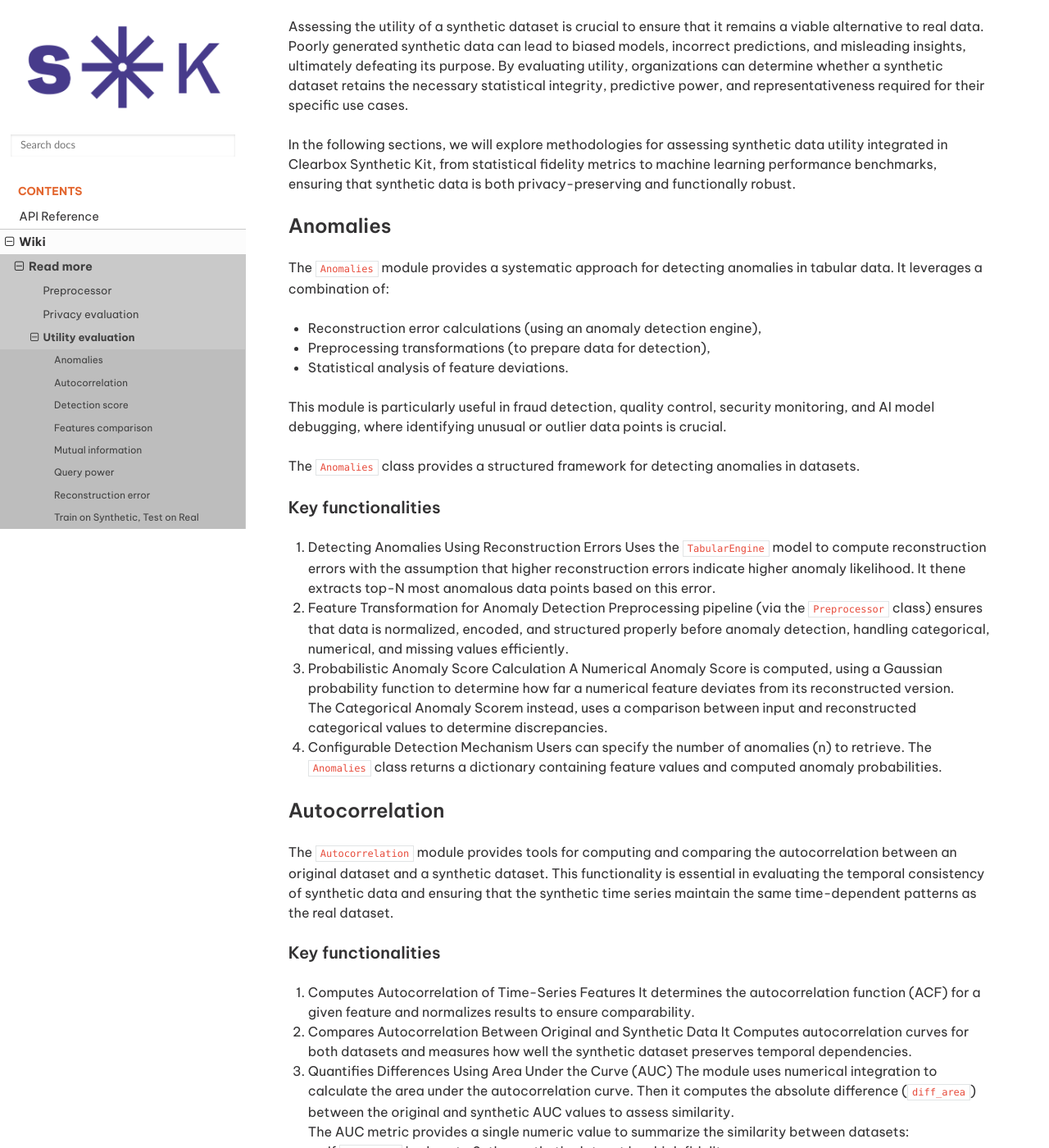
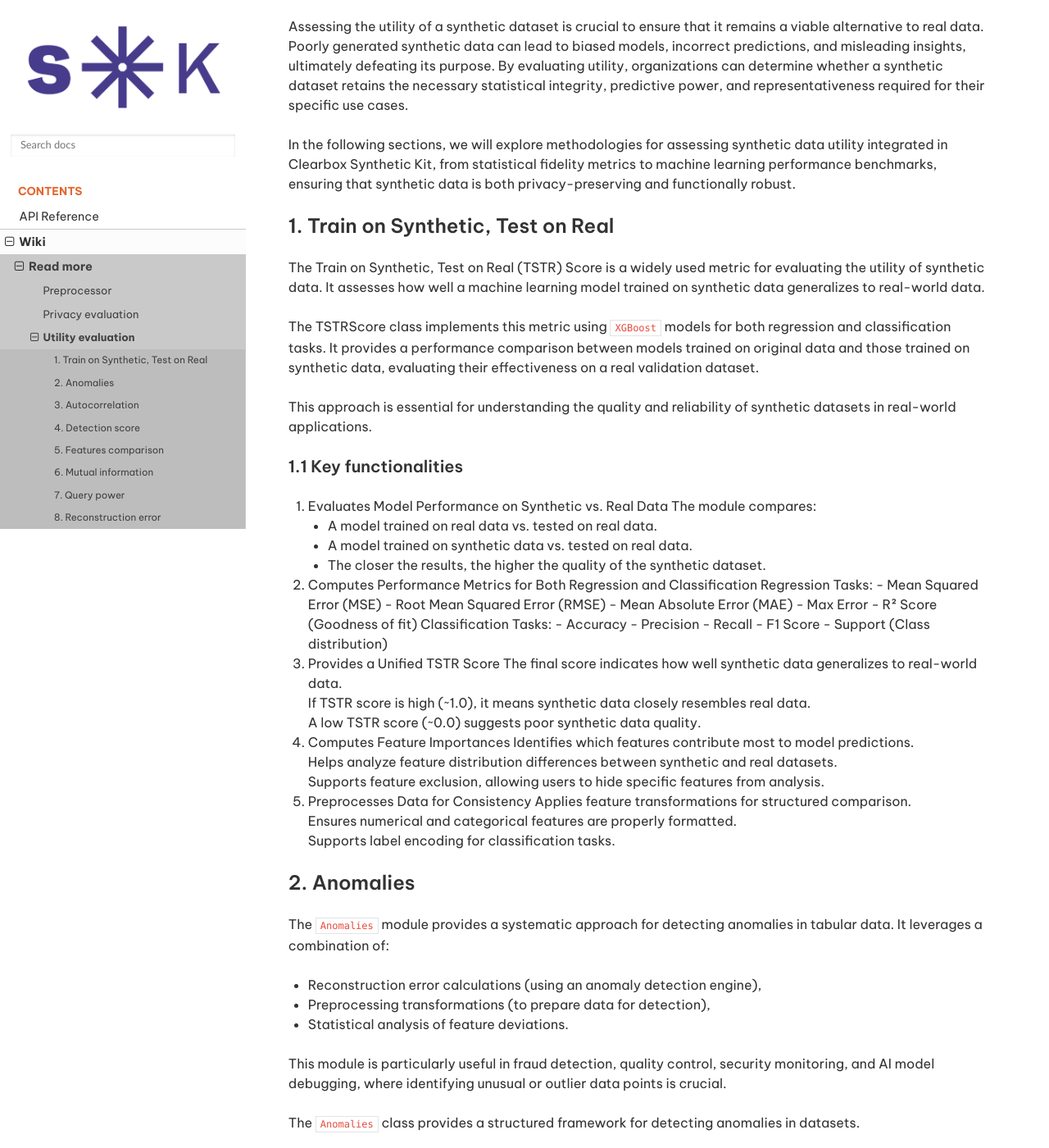
Before and after one commit to Clearbox-AI/clearbox-synthetic-kit, a Sphinx documentation site: the page built from docs/source/wiki/utility.rst, in a window 1280 px wide and 1400 px high, scrolled down 211 px. Shown: the whole window at 82% size. Built offline with Sphinx 7.4.7 and the Read the Docs theme 3.1.0, drawn with Linux system fonts in a browser that asks for light colours; pages that are not in the unit, such as notebooks, are missing from menus; some of the changed text lies outside the part shown.

Commit message:
minor fix

```diff
--- a/docs/source/wiki/wiki_md/utility.md
+++ b/docs/source/wiki/wiki_md/utility.md
@@ -5,7 +5,50 @@ Assessing the utility of a synthetic dataset is crucial to ensure that it remain
 
 In the following sections, we will explore methodologies for assessing synthetic data utility integrated in Clearbox Synthetic Kit, from statistical fidelity metrics to machine learning performance benchmarks, ensuring that synthetic data is both privacy-preserving and functionally robust.
 
-## Anomalies
+## 1. Train on Synthetic, Test on Real
+The Train on Synthetic, Test on Real (TSTR) Score is a widely used metric for evaluating the utility of synthetic data. It assesses how well a machine learning model trained on synthetic data generalizes to real-world data.
+
+The TSTRScore class implements this metric using ``XGBoost`` models for both regression and classification tasks. It provides a performance comparison between models trained on original data and those trained on synthetic data, evaluating their effectiveness on a real validation dataset.
+
+This approach is essential for understanding the quality and reliability of synthetic datasets in real-world applications.
+
+#### 1.1 Key functionalities
+1. Evaluates Model Performance on Synthetic vs. Real Data
+    The module compares:
+    - A model trained on real data vs. tested on real data.
+    - A model trained on synthetic data vs. tested on real data.
+    - The closer the results, the higher the quality of the synthetic dataset.
+
+2. Computes Performance Metrics for Both Regression and Classification
+    Regression Tasks:
+        - Mean Squared Error (MSE)
+        - Root Mean Squared Error (RMSE)
+        - Mean Absolute Error (MAE)
+        - Max Error
+        - R² Score (Goodness of fit)
+    Classification Tasks:
+        - Accuracy
+        - Precision
+        - Recall
+        - F1 Score
+        - Support (Class distribution)
+
+3. Provides a Unified TSTR Score
+    The final score indicates how well synthetic data generalizes to real-world data.\
+    If TSTR score is high (~1.0), it means synthetic data closely resembles real data.\
+    A low TSTR score (~0.0) suggests poor synthetic data quality.
+
+4. Computes Feature Importances
+    Identifies which features contribute most to model predictions.\
+    Helps analyze feature distribution differences between synthetic and real datasets.\
+    Supports feature exclusion, allowing users to hide specific features from analysis.
+
+5. Preprocesses Data for Consistency
+    Applies feature transformations for structured comparison.\
+    Ensures numerical and categorical features are properly formatted.\
+    Supports label encoding for classification tasks.
+
+## 2. Anomalies
 
 The `Anomalies` module provides a systematic approach for detecting anomalies in tabular data. It leverages a combination of:
 
@@ -17,7 +60,7 @@ This module is particularly useful in fraud detection, quality control, security
 
 The `Anomalies` class provides a structured framework for detecting anomalies in datasets.
 
-#### Key functionalities
+#### 2.1 Key functionalities
 1. Detecting Anomalies Using Reconstruction Errors
     Uses the `TabularEngine` model to compute reconstruction errors with the assumption that higher reconstruction errors indicate higher anomaly likelihood. It thene extracts top-N most anomalous data points based on this error.
 2. Feature Transformation for Anomaly Detection
@@ -28,11 +71,11 @@ The `Anomalies` class provides a structured framework for detecting anomalies in
 4. Configurable Detection Mechanism
     Users can specify the number of anomalies (n) to retrieve. The `Anomalies` class returns a dictionary containing feature values and computed anomaly probabilities.
 
-## Autocorrelation
+## 3. Autocorrelation
 
 The `Autocorrelation` module provides tools for computing and comparing the autocorrelation between an original dataset and a synthetic dataset. This functionality is essential in evaluating the temporal consistency of synthetic data and ensuring that the synthetic time series maintain the same time-dependent patterns as the real dataset.
 
-#### Key functionalities
+#### 3.1 Key functionalities
 1. Computes Autocorrelation of Time-Series Features
     It determines the autocorrelation function (ACF) for a given feature and normalizes results to ensure comparability.
 2. Compares Autocorrelation Between Original and Synthetic Data
@@ -45,12 +88,12 @@ The `Autocorrelation` module provides tools for computing and comparing the auto
 4. Handles Sequence-Based Grouping
     It supports grouped time-series analysis for multivariate time series, where data is divided based on an identifier (``id``), ensuring correct indexing and alignment before computing autocorrelation.
 
-## Detection score
+## 4. Detection score
 The `DetectionScore` module provides a powerful method to evaluate the quality of synthetic datasets by training a machine learning model to distinguish between real and synthetic data. The main idea is:
 - If a classifier can easily separate synthetic data from real data, the synthetic dataset likely contains artifacts, biases, or unrealistic patterns.
 - If the classifier struggles to differentiate between real and synthetic data (i.e., detection score is low), it suggests that the synthetic data is high quality and closely resembles the original dataset.
 
-#### Key functionalities
+#### 4.1 Key functionalities
 1. Evaluates the Realism of Synthetic Data
     The DetectionScore module plays a crucial role in evaluating the realism of synthetic datasets. It employs a binary classification approach to assess how easily a model can differentiate between real and synthetic data. If the classifier achieves high accuracy, it indicates that the synthetic dataset is easily distinguishable from real data, suggesting low quality. Conversely, if the accuracy is low, it implies that the synthetic dataset is indistinguishable from real data, which is a desirable outcome indicating high fidelity to the original data.
 2. Computes Performance Metrics
@@ -62,12 +105,12 @@ The `DetectionScore` module provides a powerful method to evaluate the quality o
 5. Configurable Feature Exclusion
     To offer further flexibility, the module allows users to exclude specific features from the detection test. This capability is particularly useful when focusing on key attributes while avoiding bias from known sensitive fields that may otherwise disproportionately influence the classification process.
 
-## Features comparison
+## 5. Features comparison
 The `FeaturesComparison` module provides a structured approach to analyzing and comparing the statistical properties of features in an original dataset and a synthetic dataset. By evaluating differences in numerical, categorical, and datetime features, this module helps assess the accuracy and reliability of synthetic data generation methods.
 
 This functionality is particularly useful in data quality assessment, machine learning model validation, and privacy-preserving synthetic data evaluation.
 
-#### Key functionalities
+#### 5.1 Key functionalities
 1. Statistical Comparison of Synthetic and Original Features
     The module enables a detailed statistical comparison of features between the real dataset and the synthetic dataset. By examining descriptive statistics, it provides insights into how well the synthetic dataset replicates the real data’s distribution.
 
@@ -119,13 +162,13 @@ This functionality is particularly useful in data quality assessment, machine le
     - Certain features contain sensitive information.
     - Some variables are not relevant to the comparison.
 
-## Mutual information
+## 6. Mutual information
 
 The `MutualInformation` module provides a method for evaluating the statistical similarity between an original dataset and a synthetic dataset by computing mutual information scores for feature pairs. This comparison helps determine how well the relationships between features are preserved in the synthetic dataset.
 
 Mutual information measures how much knowing the value of one feature reduces the uncertainty of another, making it particularly useful for identifying dependencies between variables. By comparing mutual information matrices of original vs. synthetic data, this module provides insights into how well feature relationships are maintained in synthetic datasets.
 
-#### Key functionalities
+#### 6.1 Key functionalities
 1. Evaluates Mutual Information Between Features
     The module computes mutual information scores for feature pairs in both the original dataset and the synthetic dataset. Mutual information quantifies the dependency between two variables, helping assess whether synthetic data preserves important statistical relationships from the real dataset.
 
@@ -144,10 +187,10 @@ Mutual information measures how much knowing the value of one feature reduces th
     - Numerical values are binned into discrete ranges for comparison.
     - Categorical features are filled with default values before computing mutual information.
 
-## Query power
+## 7. Query power
 The `QueryPower` module evaluates the quality of a synthetic dataset by running randomized queries that compare it to the original dataset. The goal is to assess how closely the synthetic dataset mimics the statistical properties of the real data by checking whether queries return similar results from both datasets. If query results from the synthetic dataset match those from the original dataset, it indicates that statistical patterns are well-preserved.
 
-#### Key functionalities
+#### 7.1 Key functionalities
 1. Randomized Query-Based Evaluation of Synthetic Data
     The module runs randomly generated queries on both datasets and compares the number of matching records. If both datasets return similar results, it indicates that the synthetic dataset maintains the same statistical properties as the real data.
 
@@ -173,10 +216,10 @@ The `QueryPower` module evaluates the quality of a synthetic dataset by running
     - Removes datetime features, as they are typically not suitable for direct query-based evaluation.
     - Applies data transformations before querying.
 
-## Reconstruction error
+## 8. Reconstruction error
 The ReconstructionError module provides a method for evaluating the quality of a synthetic dataset by calculating the reconstruction error using a `TabularEngine`. Reconstruction error measures how well the synthetic data captures the patterns in the original dataset. If the error distribution of the synthetic dataset closely matches the original dataset, it suggests that the synthetic data faithfully represents the original data's structure.
 
-#### Key functionalities
+#### 8..1 Key functionalities
 1. Computes Reconstruction Error for Original and Synthetic Data
     The module calculates the reconstruction error for both the original dataset and the synthetic dataset using a TabularEngine. A low reconstruction error indicates that the dataset maintains the original feature relationships and distributions, while a high error suggests deviations or inconsistencies.
 
@@ -187,46 +230,3 @@ The ReconstructionError module provides a method for evaluating the quality of a
     For classification datasets, it one-hot encodes categorical target variables to ensure a proper comparison between original and synthetic datasets.
 4. Uses a Preprocessing Pipeline for Feature Transformation
     The module applies feature transformations before computing reconstruction error. It ensures consistency between original and synthetic datasets by using a standardized preprocessing pipeline.
-
-## Train on Synthetic, Test on Real
-The Train on Synthetic, Test on Real (TSTR) Score is a widely used metric for evaluating the utility of synthetic data. It assesses how well a machine learning model trained on synthetic data generalizes to real-world data.
-
-The TSTRScore class implements this metric using ``XGBoost`` models for both regression and classification tasks. It provides a performance comparison between models trained on original data and those trained on synthetic data, evaluating their effectiveness on a real validation dataset.
-
-This approach is essential for understanding the quality and reliability of synthetic datasets in real-world applications.
-
-#### Key functionalities
-1. Evaluates Model Performance on Synthetic vs. Real Data
-    The module compares:
-    - A model trained on real data vs. tested on real data.
-    - A model trained on synthetic data vs. tested on real data.
-    - The closer the results, the higher the quality of the synthetic dataset.
-
-2. Computes Performance Metrics for Both Regression and Classification
-    Regression Tasks:
-        - Mean Squared Error (MSE)
-        - Root Mean Squared Error (RMSE)
-        - Mean Absolute Error (MAE)
-        - Max Error
-        - R² Score (Goodness of fit)
-    Classification Tasks:
-        - Accuracy
-        - Precision
-        - Recall
-        - F1 Score
-        - Support (Class distribution)
-
-3. Provides a Unified TSTR Score
-    The final score indicates how well synthetic data generalizes to real-world data.\
-    If TSTR score is high (~1.0), it means synthetic data closely resembles real data.\
-    A low TSTR score (~0.0) suggests poor synthetic data quality.
-
-4. Computes Feature Importances
-    Identifies which features contribute most to model predictions.\
-    Helps analyze feature distribution differences between synthetic and real datasets.\
-    Supports feature exclusion, allowing users to hide specific features from analysis.\
-
-5. Preprocesses Data for Consistency
-    Applies feature transformations for structured comparison.\
-    Ensures numerical and categorical features are properly formatted.\
-    Supports label encoding for classification tasks.\
```
Also changed, not shown: 1 other file.
